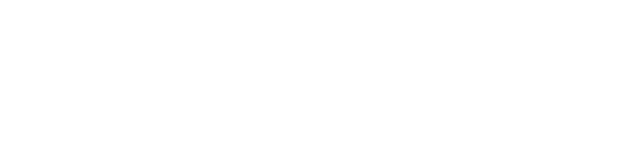
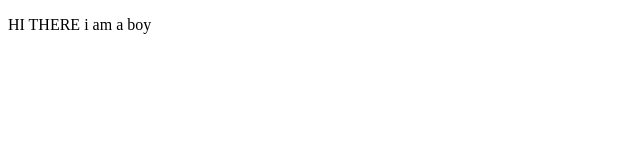
Before and after one commit to Parado-upcoming/test, a plain HTML site: page versioncontrol/index.html in a window 1280 px wide. Shown: the whole page, without its empty margins (0-640 px from the left). Drawn offline with Linux system fonts and the light colour scheme.

Commit message:
second commit

```diff
--- a/version control/index.html
+++ b/versioncontrol/index.html
@@ -4,6 +4,8 @@
     <meta charset="UTF-8">
     <meta name="viewport" content="width=device-width, initial-scale=1.0">
     <title>Document</title>
+    <P>HI THERE i am a boy
+    </P>
 </head>
 <body>
     <h1></h1>
```
Also changed, not shown: 1 other file.
